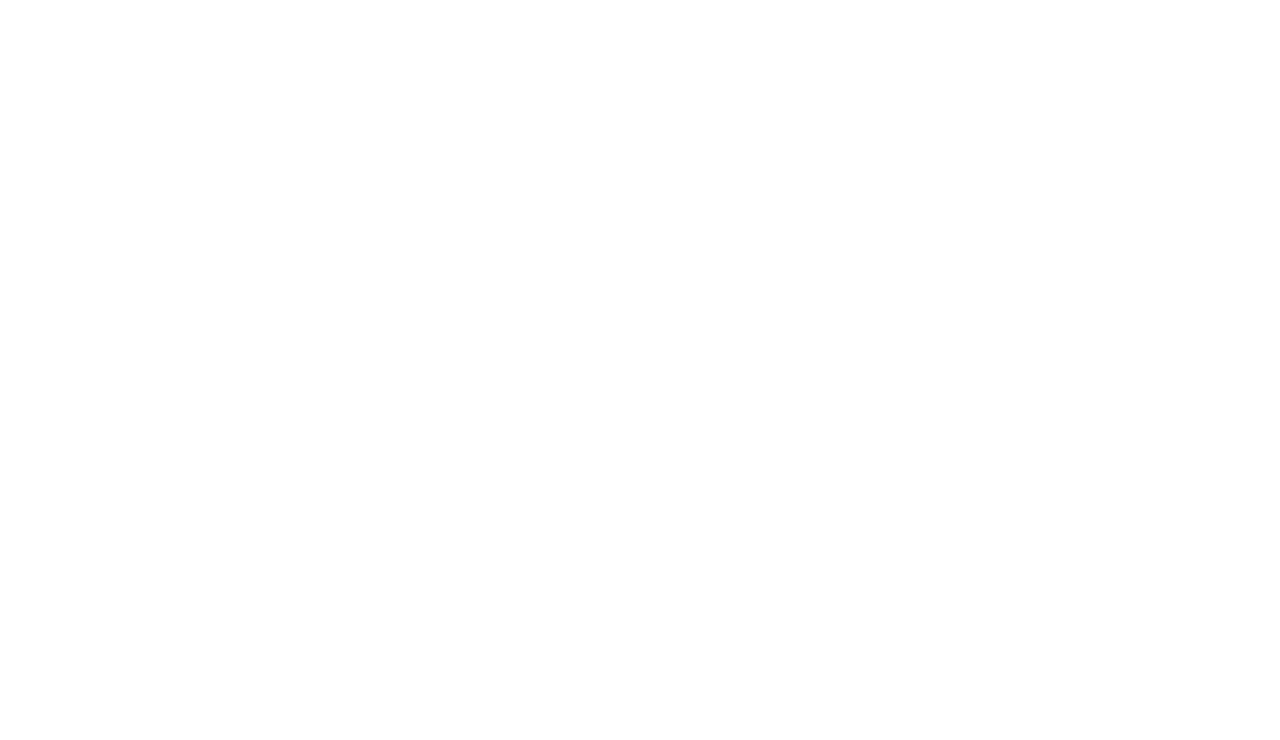
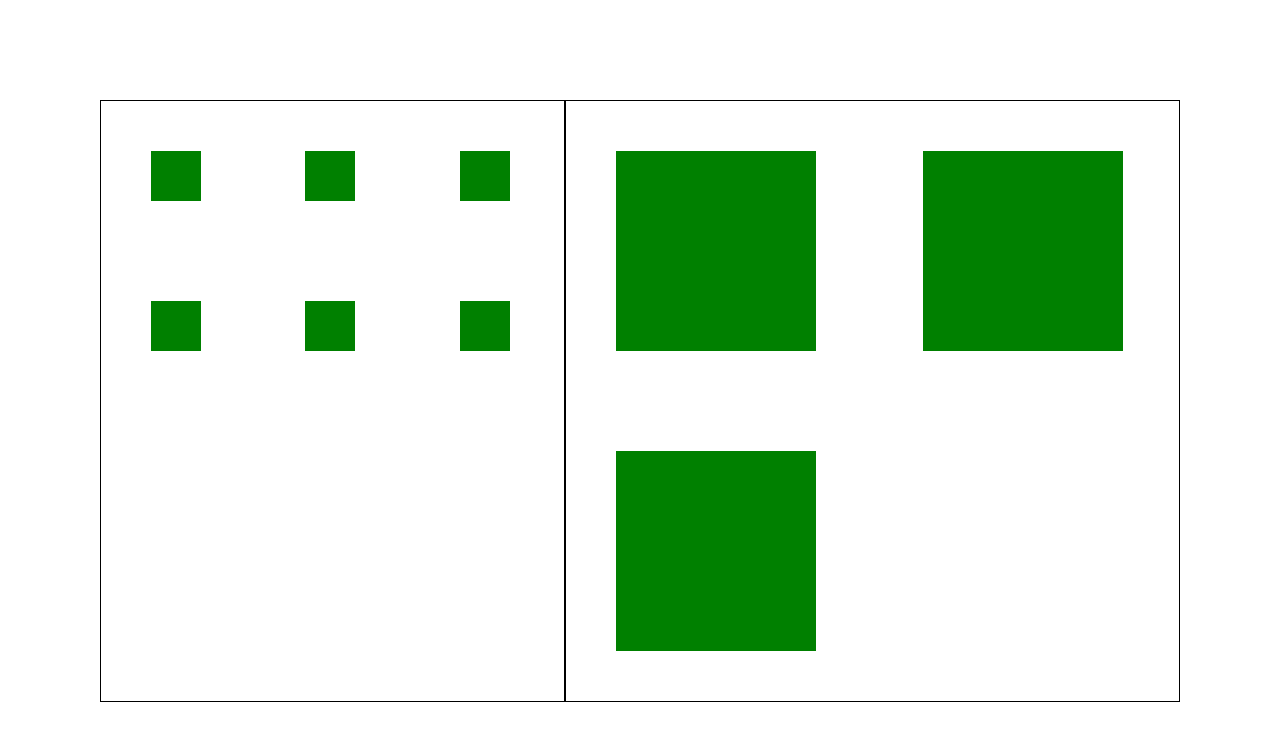
Before and after one commit to TheoLudescher/01_Basics, a plain HTML site: page 07_1_Übung_Grid/flex_grid_1.html in a window 1280 px wide. Drawn offline with Linux system fonts and the light colour scheme.

Commit message:
07_1 Übung Grid_Done

```diff
--- a/06_4_Übung/style.css
+++ b/06_4_Übung/style.css
@@ -15,9 +15,9 @@
   width: 30px;
 }
 .container {
-    display: flex;
-    justify-content: center;
-    gap: 10px;
+  display: flex;
+  justify-content: center;
+  gap: 10px;
 }
 .greenbox {
   display: flex;
--- a/07_1_Übung_Grid/flex_grid_1.html
+++ b/07_1_Übung_Grid/flex_grid_1.html
@@ -8,7 +8,8 @@
     <link rel="stylesheet" href="style.css" />
   </head>
   <body>
-    <div class="container1">
+    <div class="out">
+      <div class="container_left">
         <div class="box1"></div>
         <div class="box1"></div>
         <div class="box1"></div>
@@ -16,10 +17,11 @@
         <div class="box1"></div>
         <div class="box1"></div>
       </div>
-    <div class="container2">
+      <div class="container_right">
         <div class="box2"></div>
         <div class="box2"></div>
         <div class="box2"></div>
       </div>
+    </div>
   </body>
 </html>
--- a/07_1_Übung_Grid/style.css
+++ b/07_1_Übung_Grid/style.css
@@ -0,0 +1,31 @@
+.out {
+  margin: 100px;
+  display: grid;
+  grid-template-columns: auto auto;
+}
+.box1 {
+  background-color: green;
+  height: 50px;
+  width: 50px;
+  margin: 50px;
+}
+.container_left {
+  border-style: solid;
+  border-width: 1px;
+  display: grid;
+  grid-template-columns: auto auto auto;
+  grid-template-rows: 150px;
+}
+.box2 {
+  background-color: green;
+  height: 200px;
+  width: 200px;
+  margin: 50px;
+}
+.container_right {
+  border-style: solid;
+  border-width: 1px;
+  display: grid;
+  grid-template-columns: auto auto;
+  grid-template-rows: auto auto;
+}
```
Lines whose indentation alone changed are shown as unchanged.
